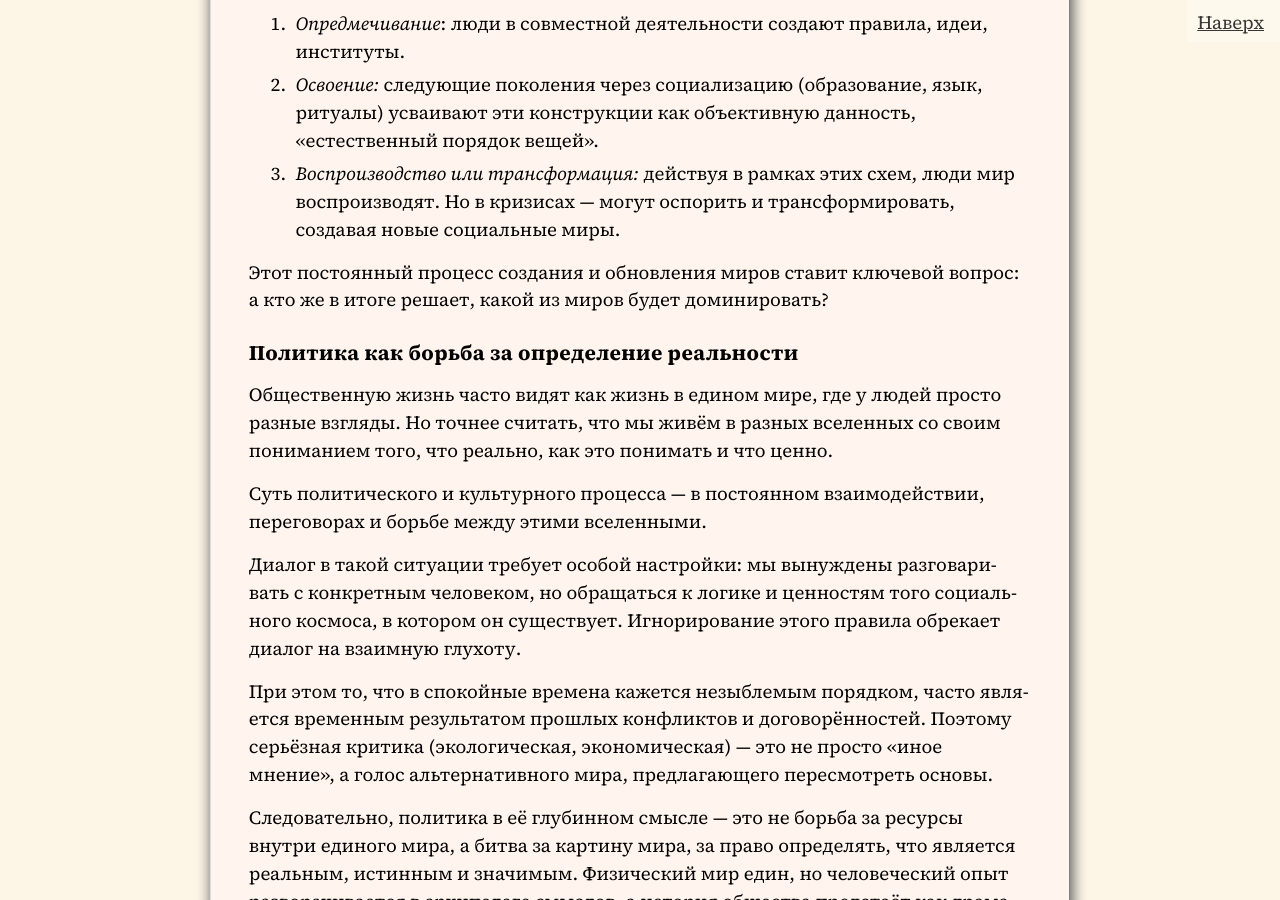
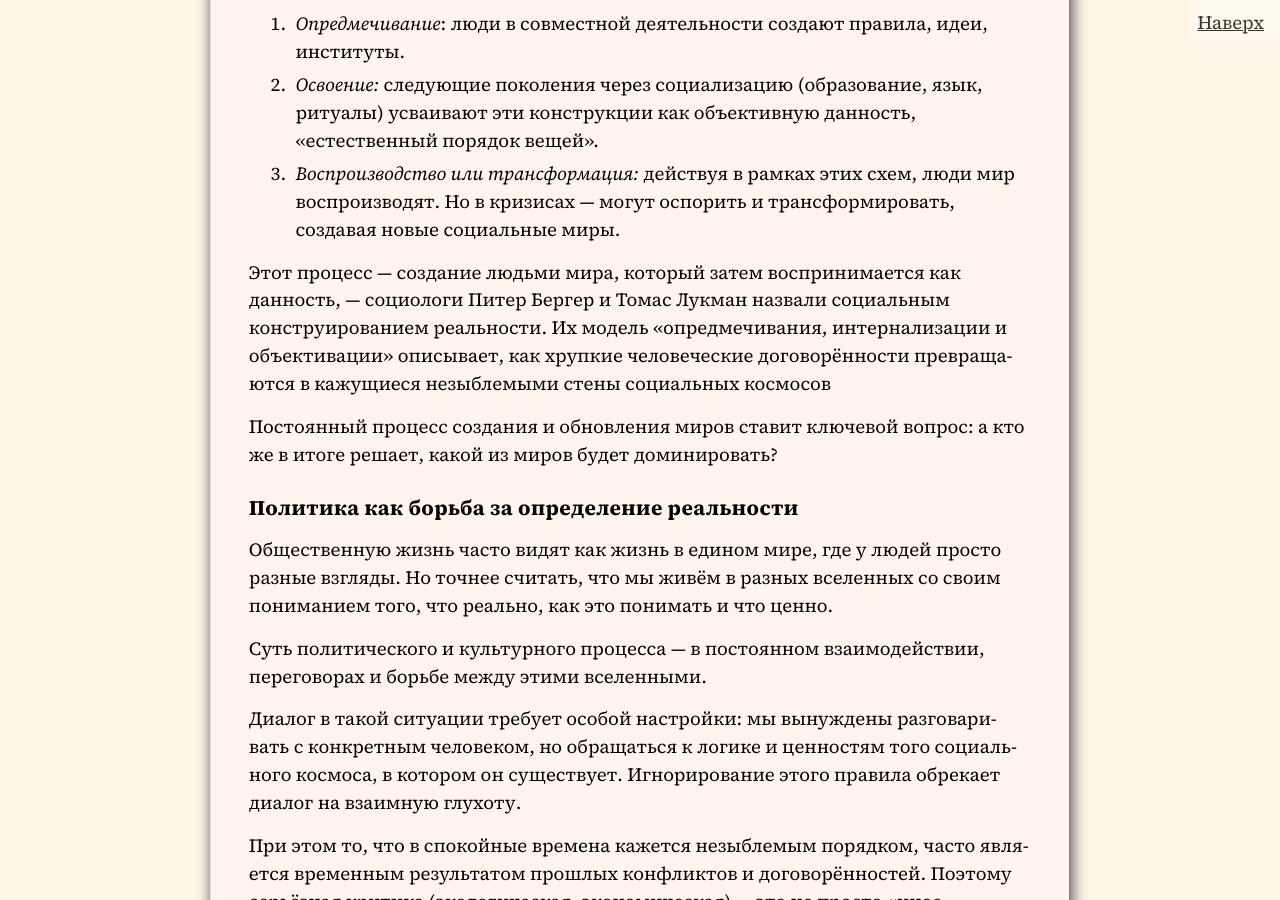
Before and after one commit to SergSi/land-use-art, a Jekyll site: the page built from _posts/2025-12-11-train.md, in a window 1280 px wide and 900 px high, scrolled down 2293 px. Built offline with Jekyll 4.4.1, drawn with Linux system fonts in a browser that asks for light colours; some web fonts are replaced.

Commit message:
Update 2025-12-11-train.md

```diff
--- a/_posts/2025-12-11-train.md
+++ b/_posts/2025-12-11-train.md
@@ -41,7 +41,9 @@ class: mind
 2.  *Освоение:* следующие поколения через социализацию (образование, язык, ритуалы) усваивают эти конструкции как объективную данность, «естественный порядок вещей».
 3.  *Воспроизводство или трансформация:* действуя в рамках этих схем, люди мир воспроизводят. Но в кризисах — могут оспорить и трансформировать, создавая новые социальные миры.
 
-Этот постоянный процесс создания и обновления миров ставит ключевой вопрос: а кто же в итоге решает, какой из миров будет доминировать?
+Этот процесс — создание людьми мира, который затем воспринимается как данность, — социологи Питер Бергер и Томас Лукман назвали социальным конструированием реальности. Их модель «опредмечивания, интернализации и объективации» описывает, как хрупкие человеческие договорённости превращаются в кажущиеся незыблемыми стены социальных космосов
+
+Постоянный процесс создания и обновления миров ставит ключевой вопрос: а кто же в итоге решает, какой из миров будет доминировать?
 
 ### Политика как борьба за определение реальности
 
```
